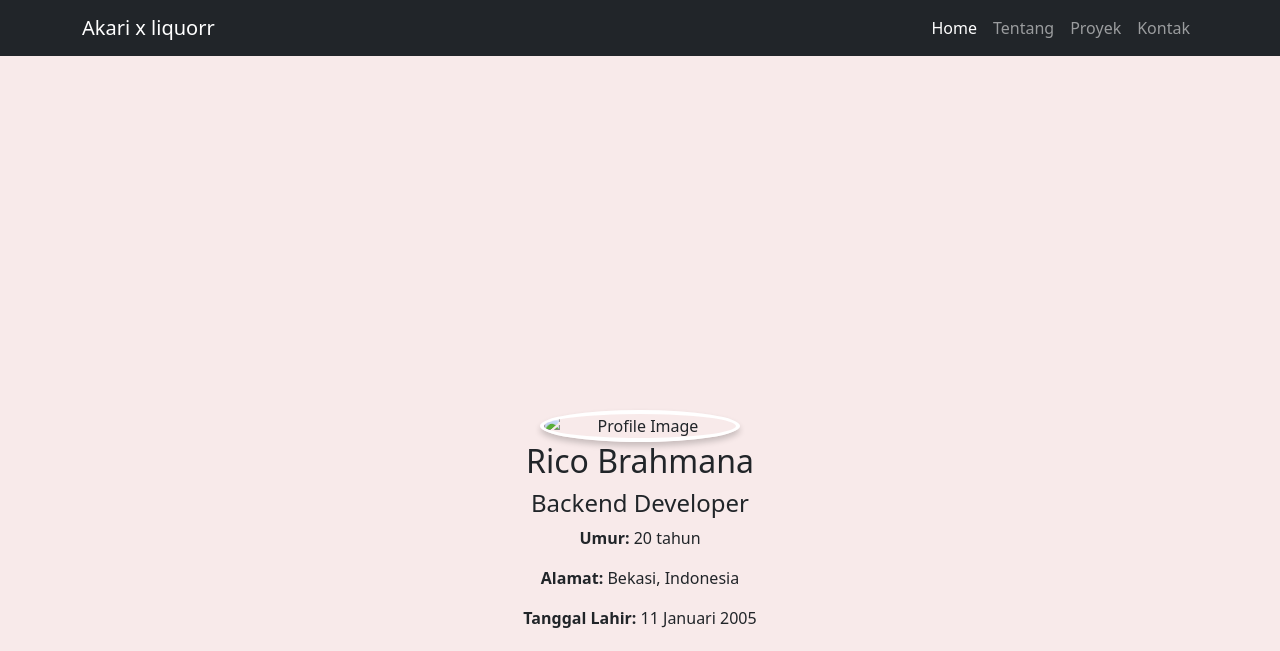
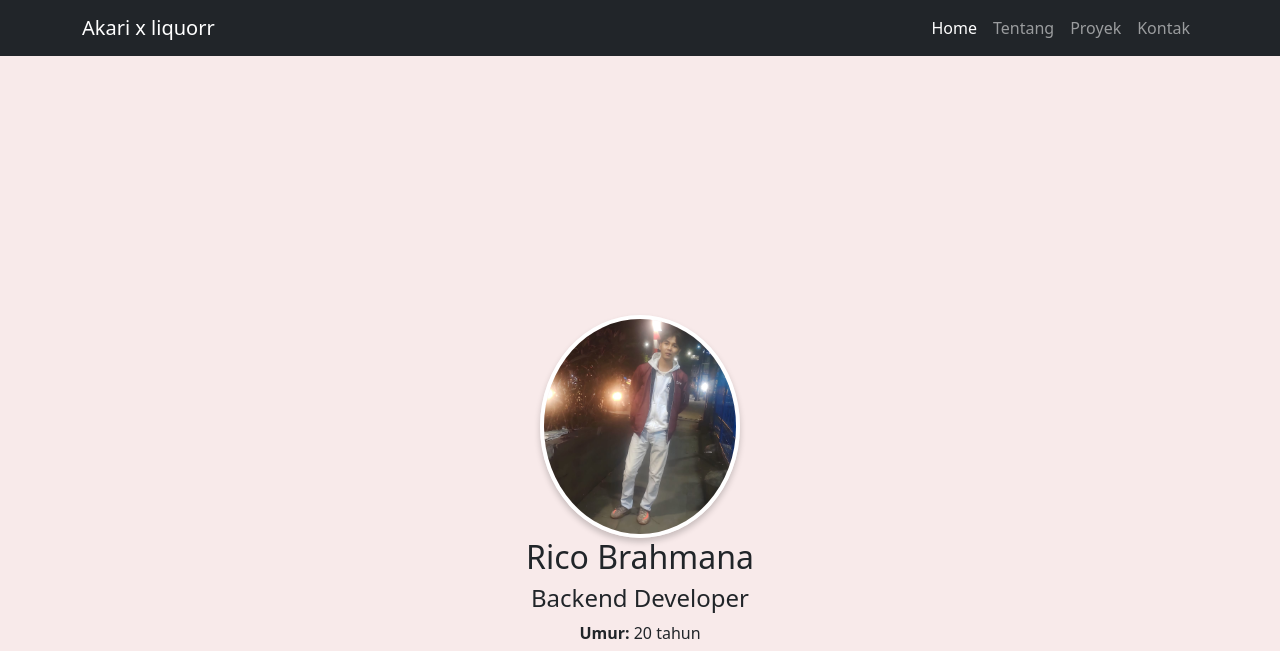
Before and after one commit to ricobramana/web123, a plain HTML site: page index.html in a window 1280 px wide. Shown: the top 651 px of the page. Drawn offline with nearby package versions, Linux system fonts and the light colour scheme; files that its build step writes are made by us from their sources.

Commit message:
Update index.html

```diff
--- a/index.html
+++ b/index.html
@@ -47,7 +47,7 @@
         <div class="container text-center">
           <section class="d-flex justify-content-center align-items-center vh-100">
             <div class="profile text-center">
-                <img width="200px" class="rounded-circle profileImage" src="assets/image/jpgfoto5.jpg" alt="Profile Image">
+                <img width="200px" class="rounded-circle profileImage" src="jpgfoto5.jpg" alt="Profile Image">
             <h2>Rico Brahmana</h2>
             <h4>Backend Developer</h4>
 
```
